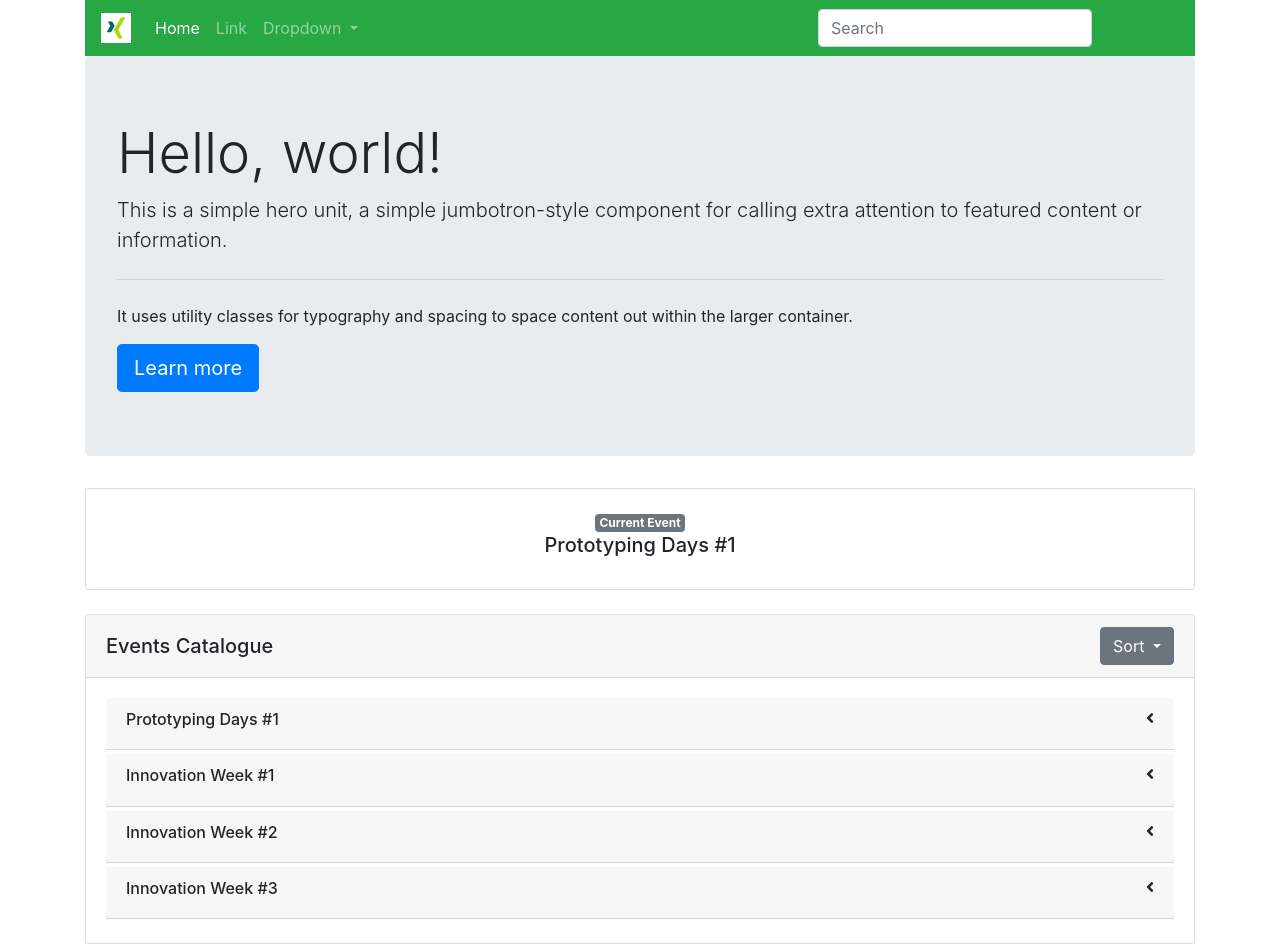
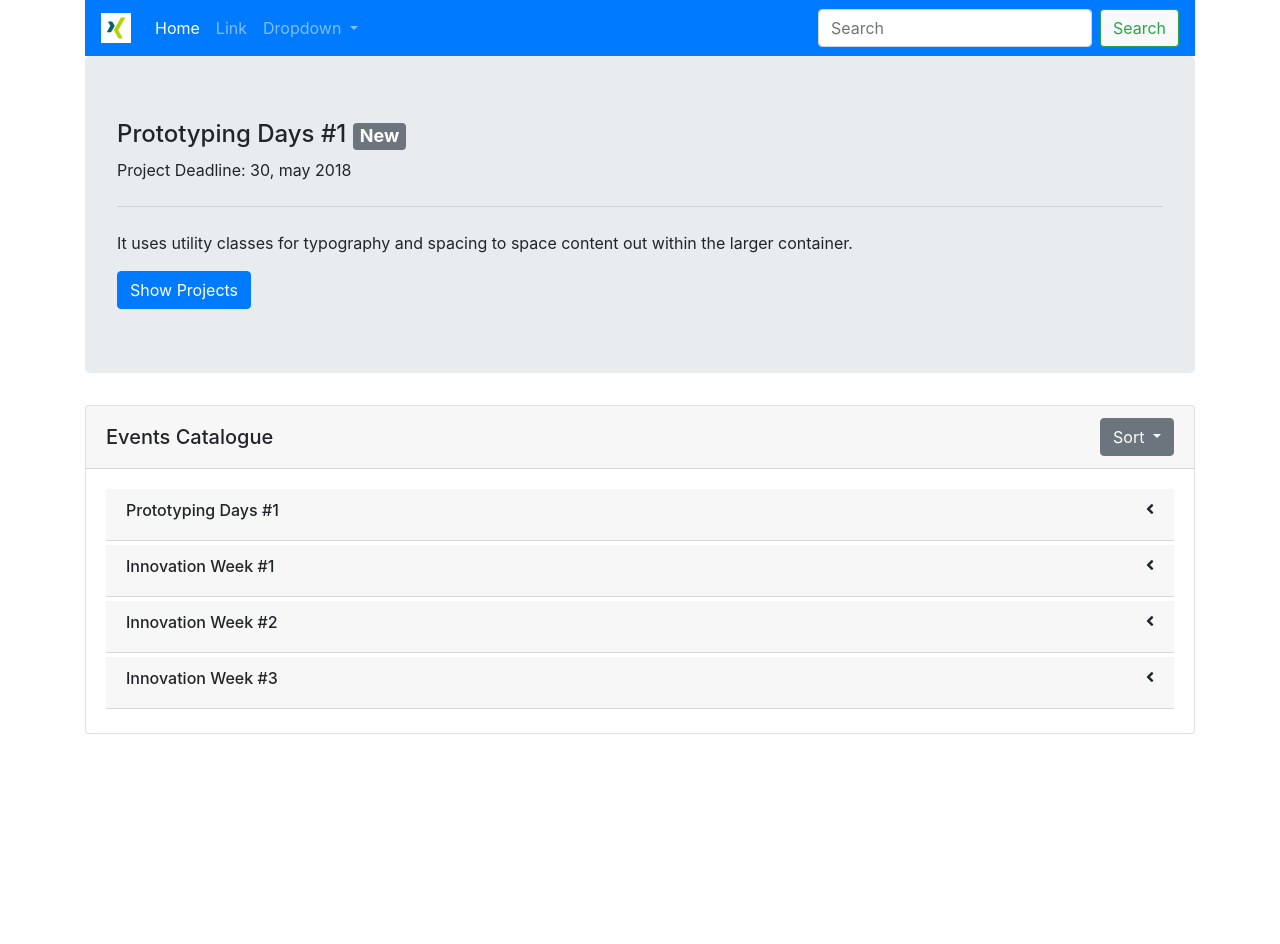
Before and after one commit to mkamalkayani/eventManagement, a website: page index.html in a window 1280 px wide. After the commit the page ends 800 px from the top, so only its background shows below. Drawn offline with nearby package versions, Linux system fonts and the light colour scheme.

Commit message:
added current event jumbotron

```diff
--- a/index.html
+++ b/index.html
@@ -20,7 +20,7 @@
 
 
     <!-- Nav Bar -->
-    <nav class="navbar navbar-expand-lg navbar-dark bg-success">
+    <nav class="navbar navbar-expand-lg navbar-dark bg-primary">
       <img class="navbar-brand" src="images/brand.jpg">
       <button class="navbar-toggler" type="button" data-toggle="collapse" data-target="#navbarSupportedContent" aria-controls="navbarSupportedContent" aria-expanded="false" aria-label="Toggle navigation">
         <span class="navbar-toggler-icon"></span>
@@ -48,32 +48,33 @@
         </ul>
         <form class="form-inline my-2 my-lg-0">
           <input class="form-control mr-sm-2" type="search" placeholder="Search" aria-label="Search">
-          <button class="btn btn-outline-success my-2 my-sm-0" type="submit">Search</button>
+          <button class="btn btn-outline-success bg-light my-2 my-sm-0" type="submit">Search</button>
         </form>
       </div>
     </nav>
 
+<!-- Current Event -->
     <div class="jumbotron">
-      <h1 class="display-4">Hello, world!</h1>
-      <p class="lead">This is a simple hero unit, a simple jumbotron-style component for calling extra attention to featured content or information.</p>
+      <h4 class="current-event">Hello, world!</h4>
+      <p class="">Project Deadline: 30, may 2018</p>
       <hr class="my-4">
       <p>It uses utility classes for typography and spacing to space content out within the larger container.</p>
-      <a class="btn btn-primary btn-lg" href="#" role="button">Learn more</a>
+      <a class="btn btn-primary" href="#" role="button">Show Projects</a>
     </div>
+
     <!-- Current Event -->
-    <div class="mt-4">
+    <!-- <div class="mt-4">
       <div class="card text-center">
         <div id="current-event" class="card-body">
           <span class="badge badge-secondary">Current Event</span>
           <h5 class="card-title">Current Event </h5>
           <p class="card-text"></p>
-          <!-- <a href="#" class="btn btn-primary">See Projects <span class="badge badge-light">4</span></a> -->
         </div>
       </div>
-    </div>
+    </div>  -->
 
     <!-- Events Catalogue -->
-    <div class="card mt-4" id="event-catalogue">
+    <div class="card mb-4" id="event-catalogue">
       <div class="d-flex card-header">
         <h5 class="align-self-center mb-0">Events Catalogue</h5>
         <div class="dropdown ml-auto">
--- a/main.js
+++ b/main.js
@@ -4,7 +4,9 @@ const currentEvent = {
 	"projectdeadline": null
 }
 
-document.querySelector('#current-event .card-title').innerHTML = currentEvent.title;
+document.querySelector('.jumbotron .current-event').innerHTML = `<h4>${currentEvent.title}
+<span class="badge badge-secondary">New</span></h4>`;
+document.querySelector('.jumbotron .btn').setAttribute('href',`#id${currentEvent.id}`);
 
 function getProjectData(){
 	fetch('API/projectData.json')
@@ -37,17 +39,14 @@ fetch('API/eventData.json')
 		`;
 
 		eventCatalogue.insertAdjacentHTML('beforeend',event);
-		// console.log(i," eventID ",eventData[i].id);
 
 		for(let j=0; j<projectData.length; j++){
 
 			if(eventData[i].id === projectData[j]["event"]["id"]){
-				// var project = `<li class="project">${projectData[j]['title']}</li>`;
 				var project = createProjectModal(projectData[j]['id'], projectData[j]['title'], projectData[j]['short_description'], projectData[j]['description']);
 
 				var eventBody = document.querySelector(`#id${eventData[i].id}`);
 				eventBody.insertAdjacentHTML('beforeend',project);
-	    		// console.log(j,projectData[i]["event"]["id"]);
 			}
 		}
 	}
```
